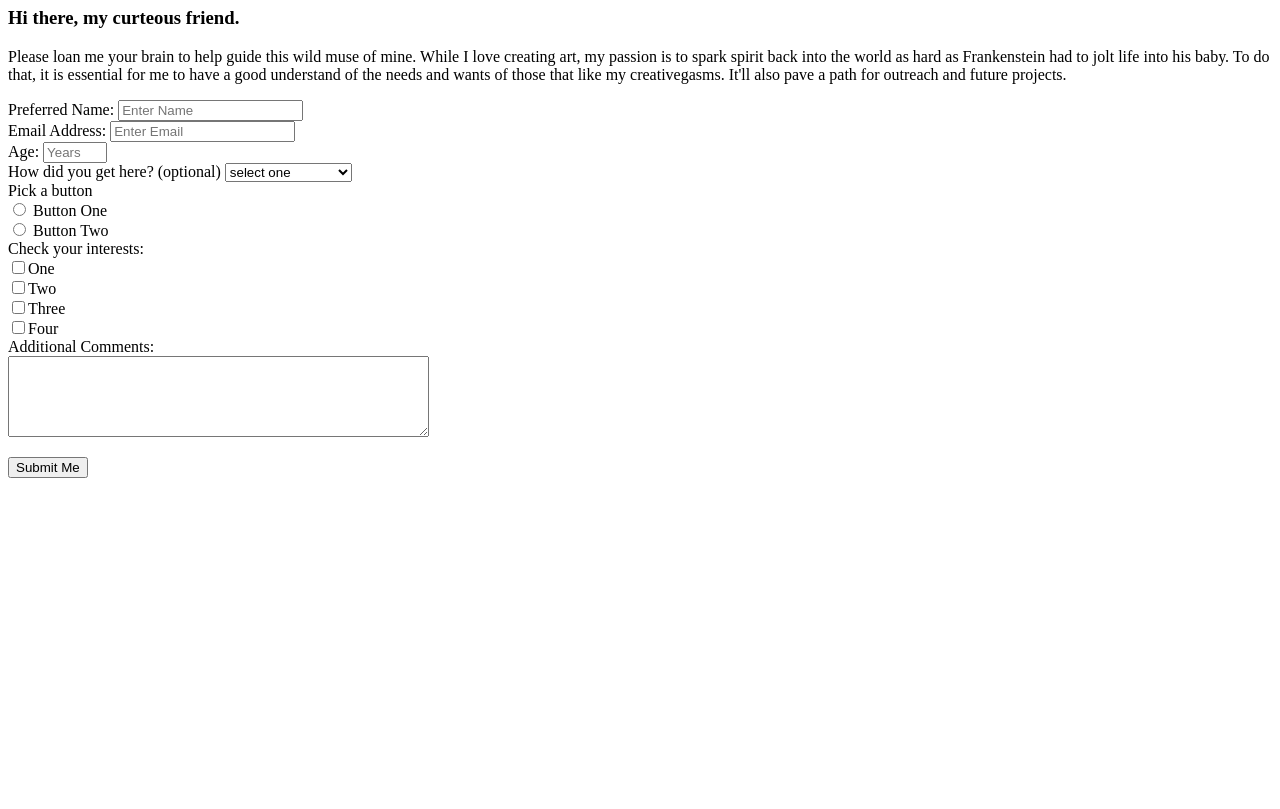
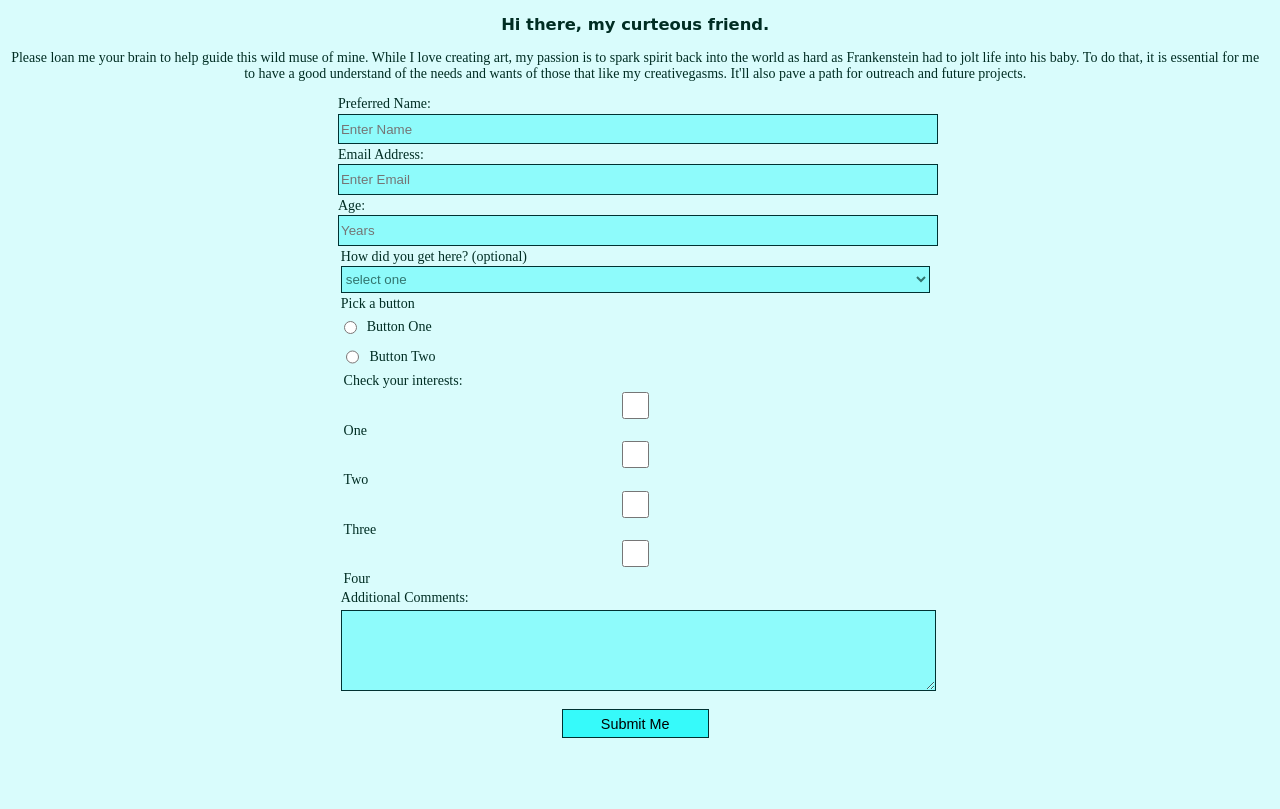
Before and after one commit to OSheaKelli/FCC-Responsive-Web-Design, a plain HTML site: page index.html in a window 1280 px wide. Shown: the part 73-882 px from the top of the page. Before the commit the page ends 800 px from the top, so only its background shows below. Drawn offline with Linux system fonts and the light colour scheme.

Commit message:
Update styles.css
Previous version was only a place holder for the code.

```diff
--- a/styles.css
+++ b/styles.css
@@ -1,7 +1,104 @@
-h1 {
-  color: red;
+body {
+    width: 98%;
+    height: 90vh;
+    margin: 5;
+    background-color: rgba(0,240,240,15%);
+      color: rgba(0,45,35,100%);
+    font-family: Serif;
+      font-size: 14px;
 }
 
-label  {
+h1, h3, p {
+  margin: 1em auto;
+  text-align: center;
+}
+
+h3 {
+    font-family: 'Brush Script MT', cursive;
+}
+
+form {
+  width: 90vh;
+    max-width: 600px;
+    min-width: 425px;
+    margin: 0 auto;
+  padding-bottom: 4em;
+}
+
+fieldset {
+   border-top: .5em solid rgba(0,227,227,15%);
+      border-bottom: .5em solid rgba(0,227,227,15%);
+         border-left: 1.5em solid rgba(0,227,227,15%);
+            border-right: 1.5em solid rgba(0,227,227,15%);
+   padding: 0;
+   margin: 0;
+}
+
+fieldset:first-of-type {
+  border-top: 1.5em solid rgba(0,227,227,15%);
+}
+
+fieldset:last-of-type {
+  border-bottom: 1.5em solid rgba(0,227,227,10%);
+}
+
+label {
   display: block;
+  margin: .2em
 }
+
+input, textarea, select {
+  margin: .1em 0 0 0;
+    width: 100%;
+    min-height: 2em;
+}
+
+input, textarea {
+  background-color: rgba(0,250,250,35%);
+  border: 1px solid rgb(0,50,50);
+  color: #000000;
+}
+
+.inline {
+  width: unset;
+  margin: 0 .5em 0 0;
+  vertical-align: middle;
+}
+
+select {
+  background-color: rgba(0,250,250,35%);
+  border: 1px solid rgb(0,50,50);
+  color: rgba(0,45,35,65%);
+}
+
+input[type="checkbox"] {
+  margin: 0 .7em 0 0;
+}
+
+input[type="textarea"] {
+  background-color: #000000;
+}
+
+input[type="submit"] {
+  display: block;
+  width: 25%;
+  margin: 1em auto;
+  height: 2em;
+  font-size: .9rem;
+  background-color: rgba(0,250,250,75%);
+  border: 1px solid rgb(0,50,50);
+  min-width: 100px;
+}
+
+img {
+  display: block;
+  height: 10em;
+  margin-left: auto;
+  margin-right: auto;
+}
+
+figcaption {
+  margin: .5em;
+  text-align: center;
+  font-size: .5rem
+}
```
